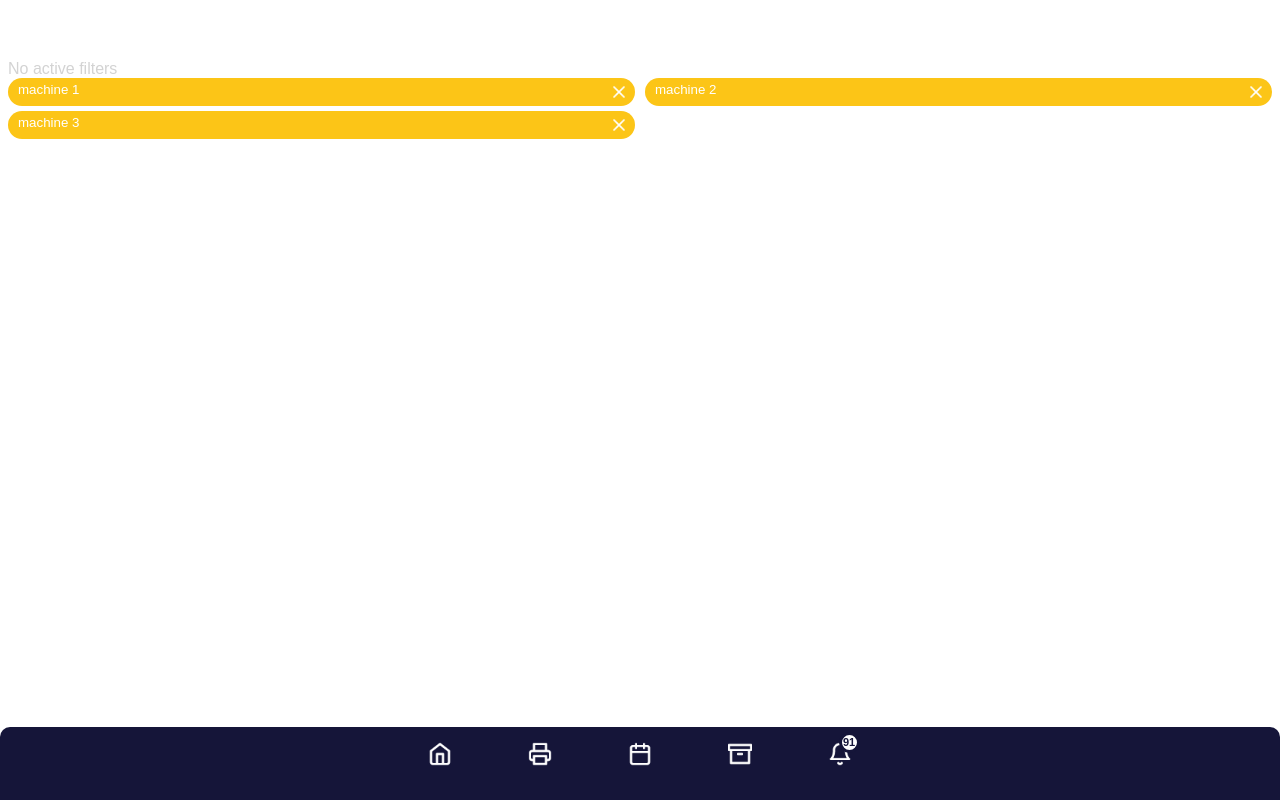
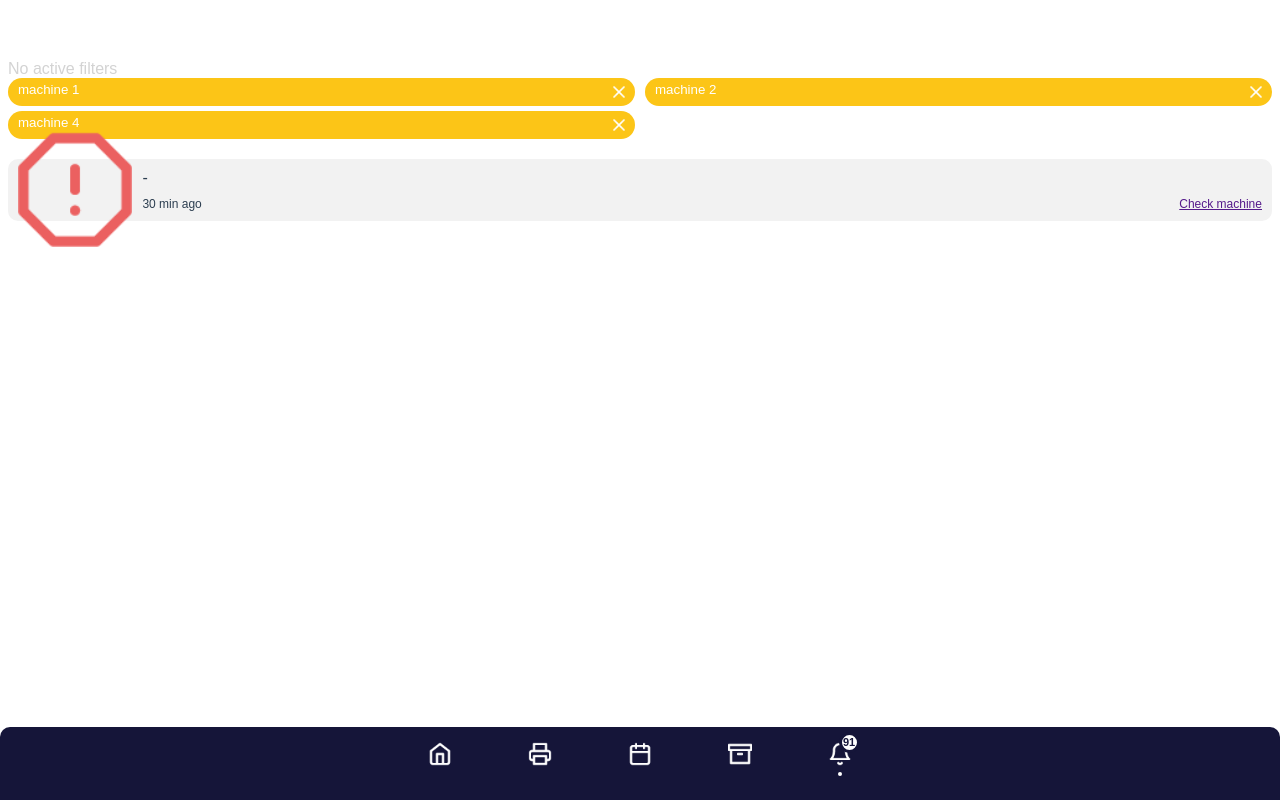
Before and after one commit to RobinGalema/Additive-Vue-App, a Vue app: page /notifications in a window 1280 px wide. Built offline with nearby package versions, Linux system fonts and the light colour scheme; a web font is replaced by a local one.

Commit message:
created Notifications view

```diff
--- a/src/App.vue
+++ b/src/App.vue
@@ -2,18 +2,15 @@
   <router-view>
   </router-view>
   <Navigation :notification="91" />
-  <NotificationFilterTags />
 </template>
 
 <script>
 import Navigation from "@/components/Global/Navigation";
-import NotificationFilterTags from "@/components/Notifications/NotificationFilterTags";
 
 export default {
   name: 'App',
   components: {
     Navigation,
-    NotificationFilterTags,
   }
 }
 </script>
--- a/src/components/Notifications/NotificationFilterTags.Vue
+++ b/src/components/Notifications/NotificationFilterTags.Vue
@@ -7,7 +7,7 @@
     <div class="notificationFilterTags">
         <NotificationFilterTag title="machine 1"/>
         <NotificationFilterTag title="machine 2"/>
-        <NotificationFilterTag title="machine 3"/>
+        <NotificationFilterTag title="machine 4"/>
     </div>
 </div>
 
--- a/src/router/index.js
+++ b/src/router/index.js
@@ -1,6 +1,7 @@
 import {createRouter, createWebHistory} from 'vue-router'
 import Home from '../views/Home'
 import Machines from '../views/Machines'
+import Notifications from '../views/Notifications'
 
 const routes = [
     {
@@ -12,6 +13,11 @@ const routes = [
         path: '/machines',
         name: 'Machines',
         component: Machines
+    },
+    {
+        path: '/notifications',
+        name: 'Notifications',
+        component: Notifications
     }
 ]
 
--- /dev/null
+++ b/src/views/Notifications.vue
@@ -0,0 +1,24 @@
+<template>
+    <NotificationFilterTags />
+    <NotificationCard />
+</template>
+
+<script>
+    import NotificationFilterTags from "@/components/Notifications/NotificationFilterTags";
+    import NotificationCard from "../components/Notifications/NotificationCard";
+
+    export default {
+        name: 'Notifications',
+        props: {
+            title: String,
+            context: String,
+            timestamp: String,
+            linkToMachine: String,
+            level: String,
+        },
+        components: {
+            NotificationFilterTags,
+            NotificationCard,
+            }
+    }
+</script>
```
